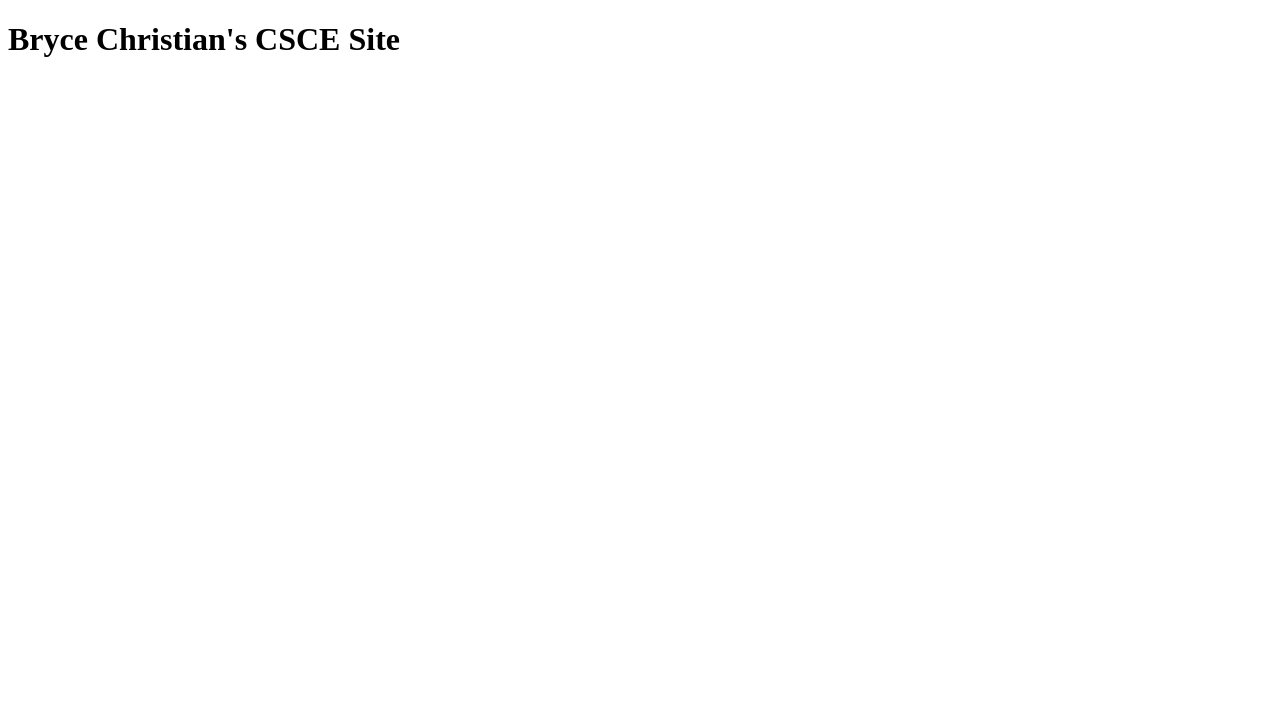
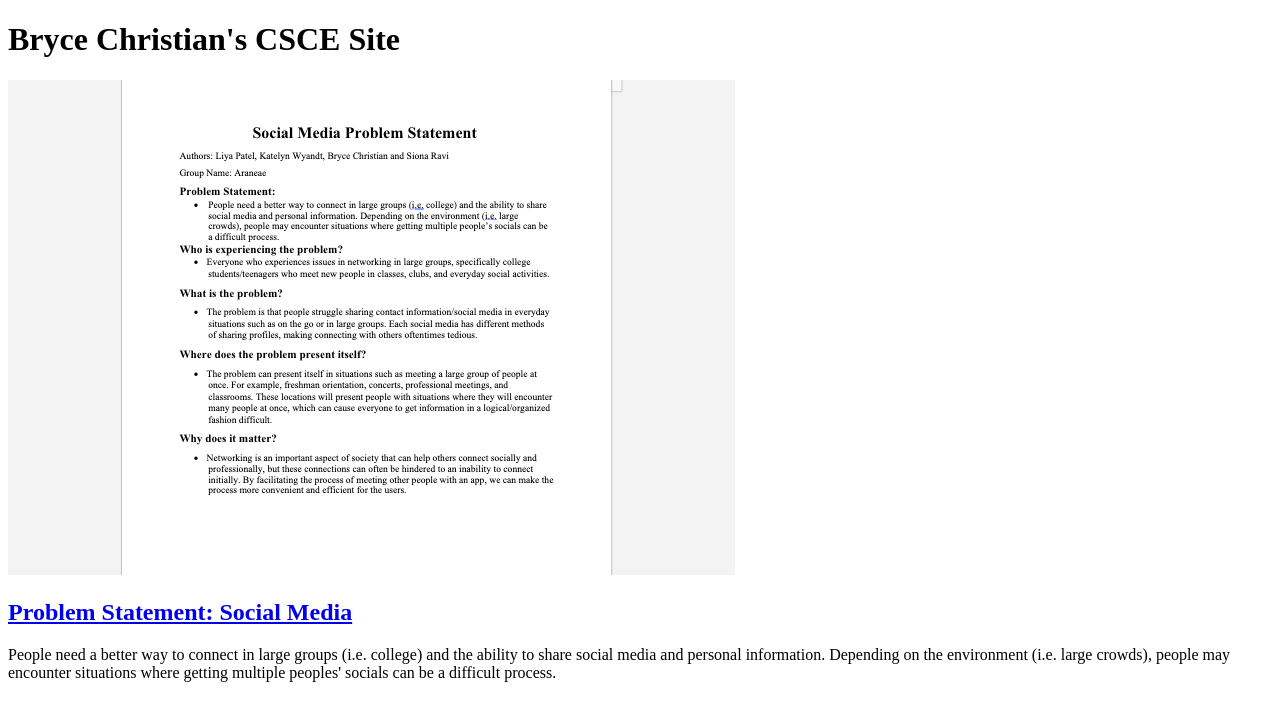
Before and after one commit to brycechristian/brycechristian.github.io, a plain HTML site: page index.html in a window 1280 px wide. Drawn offline with Linux system fonts and the light colour scheme.

Commit message:
Add files via upload

```diff
--- a/index.html
+++ b/index.html
@@ -5,5 +5,16 @@
     </head>
     <body>
         <h1>Bryce Christian's CSCE Site</h1>
+        <section class="assignment">
+            <a href="files/Problem-Statement.pdf"><img src="images/Problem-Statement.png"></a>
+            <section class="ass-details">
+                <a href="files/Problem-Statement.pdf"><h2>Problem Statement: Social Media</h2></a>
+                <p>
+                    People need a better way to connect in large groups (i.e. college) and the ability to share social media and personal information. Depending on the environment (i.e. large crowds), people may encounter situations where getting multiple peoples' socials can be a difficult process.
+                </p>
+
+            </section>
+        </section>
+
     </body>
 </html>
```
Also changed, not shown: images/Problem-Statement.png (added), 1 other file.
